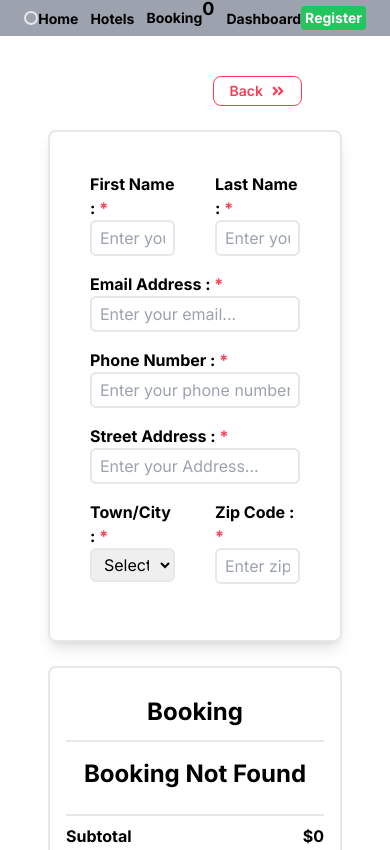
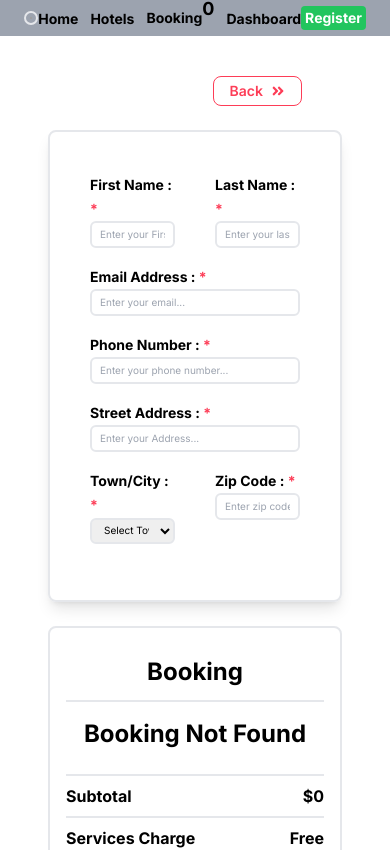
Before and after one commit to Kongkon45/Hotel-Booking-Application-Client-Side-, a Next.js app: page /booking/checkout in a window 390 px wide. Shown: the top 850 px of the page. Built offline with nearby package versions, Linux system fonts and the light colour scheme; grey boxes are pictures that could not be loaded.

Commit message:
responsive issue solve

```diff
--- a/src/app/(landing-layout)/hotels/[id]/page.tsx
+++ b/src/app/(landing-layout)/hotels/[id]/page.tsx
@@ -28,7 +28,7 @@ const HotelDetails = ({ params }: any) => {
   };
 
   return (
-    <div className="lg:flex w-full gap-10 py-10 px-12 items-center ">
+    <div className="h-fit mb-10 lg:flex w-full gap-10 py-6 px-12 items-center ">
       <div className="lg:w-1/2 w-full mx-auto">
         <div className="overflow-hidden">
           <Image
--- a/src/components/auth/login/index.tsx
+++ b/src/components/auth/login/index.tsx
@@ -46,7 +46,7 @@ const LoginPage = () => {
   };
 
   return (
-    <div className="mb-10 px-10">
+    <div className="h-screen mb-10 px-10">
       <h2 className="text-center lg:text-2xl md:text-xl text-md  font-bold my-4">
         User Login Form
       </h2>
--- a/src/components/auth/register/index.tsx
+++ b/src/components/auth/register/index.tsx
@@ -59,7 +59,7 @@ const RegisterPage = () => {
 
   }
   return (
-    <div className='mb-8'>
+    <div className='mb-10 h-screen'>
       <h2 className="text-center lg:text-2xl md:text-xl text-md font-bold my-4">User Registration Form</h2>
       <form className='lg:w-1/3 w-2/3 mx-auto border rounded-lg p-10 shadow-lg ' onSubmit={handleSubmit(onSubmit)}>
 
--- a/src/components/home/booking/checkout/index.tsx
+++ b/src/components/home/booking/checkout/index.tsx
@@ -120,7 +120,7 @@ const CheckoutPage = () => {
     reset();
   };
   return (
-    <div className="px-12 my-10">
+    <div className="px-12 my-10 mb-20">
       <div className="flex justify-end mr-10 mt-4">
         <button className="flex justify-center items-center gap-2 text-sm font-semibold hover:bg-[#fd3d57] hover:text-white border border-[#fd3d57] rounded-lg text-[#fd3d57] py-1 px-4 transition-all ease-in-out duration-700">
           <Link href={`/booking`}>Back</Link>
@@ -133,16 +133,16 @@ const CheckoutPage = () => {
           className="lg:flex w-full justify-center gap-20"
           onSubmit={handleSubmit(onSubmit)}
         >
-          <div className="lg:w-3/6 w-full my-6 border-2 p-10 rounded-lg shadow-lg">
+          <div className="lg:w-3/6 h-fit w-full my-6 border-2 p-10 rounded-lg shadow-lg">
             <div className="flex gap-10 items-center">
               <div className="w-1/2">
-                <label className="text-md font-bold" htmlFor="firstName">
+                <label className="lg:text-md text-sm  font-bold" htmlFor="firstName">
                   First Name : <span className="text-md text-[#fd3d57]">*</span>
                 </label>{" "}
                 <br />
                 <input
-                  className="w-full border-2 hover:border-[#fd3d57] rounded-md py-1 px-2 "
-                  placeholder="Enter your name..."
+                  className="w-full border-2 lg:text-md md:text-sm text-[10px] hover:border-[#fd3d57] rounded-md py-1 px-2 "
+                  placeholder="Enter your First Name..."
                   type="text"
                   {...register("firstName", { required: true })}
                 />
@@ -153,12 +153,12 @@ const CheckoutPage = () => {
                 )}
               </div>
               <div className="w-1/2">
-                <label className="text-md font-bold" htmlFor="lastName">
+                <label className="lg:text-md text-sm font-bold" htmlFor="lastName">
                   Last Name : <span className="text-md text-[#fd3d57]">*</span>
                 </label>{" "}
                 <br />
                 <input
-                  className="w-full border-2 hover:border-[#fd3d57] rounded-md py-1 px-2 "
+                  className="w-full border-2 lg:text-md md:text-sm text-[10px] hover:border-[#fd3d57] rounded-md py-1 px-2 "
                   placeholder="Enter your lastName..."
                   type="text"
                   {...register("lastName", { required: true })}
@@ -171,13 +171,13 @@ const CheckoutPage = () => {
               </div>
             </div>
             <div className="my-4">
-              <label className="text-md font-bold" htmlFor="email">
+              <label className="lg:text-md text-sm font-bold" htmlFor="email">
                 Email Address :{" "}
                 <span className="text-md text-[#fd3d57]">*</span>
               </label>{" "}
               <br />
               <input
-                className="w-full border-2 hover:border-[#fd3d57] rounded-md py-1 px-2 "
+                className="w-full border-2 lg:text-md md:text-sm text-[10px] hover:border-[#fd3d57] rounded-md py-1 px-2 "
                 placeholder="Enter your email..."
                 type="email"
                 {...register("email", { required: true })}
@@ -189,12 +189,12 @@ const CheckoutPage = () => {
               )}
             </div>
             <div className="my-4">
-              <label className="text-md font-bold" htmlFor="phoneNumber">
+              <label className="lg:text-md text-sm font-bold" htmlFor="phoneNumber">
                 Phone Number : <span className="text-md text-[#fd3d57]">*</span>
               </label>{" "}
               <br />
               <input
-                className="w-full border-2 hover:border-[#fd3d57] rounded-md py-1 px-2 "
+                className="w-full border-2 lg:text-md md:text-sm text-[10px] hover:border-[#fd3d57] rounded-md py-1 px-2 "
                 placeholder="Enter your phone number..."
                 type="text"
                 {...register("phoneNumber", { required: true })}
@@ -206,13 +206,13 @@ const CheckoutPage = () => {
               )}
             </div>
             <div className="my-4">
-              <label className="text-md font-bold" htmlFor="address">
+              <label className="lg:text-md text-sm font-bold" htmlFor="address">
                 Street Address :{" "}
                 <span className="text-md text-[#fd3d57]">*</span>
               </label>{" "}
               <br />
               <input
-                className="w-full border-2 hover:border-[#fd3d57] rounded-md py-1 px-2 "
+                className="w-full border-2 lg:text-md md:text-sm text-[10px] hover:border-[#fd3d57] rounded-md py-1 px-2 "
                 placeholder="Enter your Address..."
                 type="text"
                 {...register("address", { required: true })}
@@ -225,12 +225,12 @@ const CheckoutPage = () => {
             </div>
             <div className="flex gap-10 my-4">
               <div className="w-1/2">
-                <label className="text-md font-bold" htmlFor="town/city">
+                <label className="lg:text-md text-sm font-bold" htmlFor="town/city">
                   Town/City : <span className="text-md text-[#fd3d57]">*</span>
                 </label>{" "}
                 <br />
                 <select
-                  className="w-full border-2 hover:border-[#fd3d57] rounded-md py-1 px-2"
+                  className="w-full border-2 lg:text-md md:text-sm text-[10px] hover:border-[#fd3d57] rounded-md py-1 px-2"
                   {...register("city", { required: true })}
                 >
                   <option value="">Select Town/City</option>
@@ -247,12 +247,12 @@ const CheckoutPage = () => {
                 )}
               </div>
               <div className="w-1/2">
-                <label className="text-md font-bold" htmlFor="zipCode">
+                <label className="lg:text-md text-sm font-bold" htmlFor="zipCode">
                   Zip Code : <span className="text-md text-[#fd3d57]">*</span>
                 </label>{" "}
                 <br />
                 <input
-                  className="w-full border-2 hover:border-[#fd3d57] rounded-md py-1 px-2 "
+                  className="w-full border-2 lg:text-md md:text-sm text-[10px] hover:border-[#fd3d57] rounded-md py-1 px-2 "
                   placeholder="Enter zip code..."
                   type="text"
                   {...register("zipCode", { required: true })}
@@ -298,7 +298,7 @@ const CheckoutPage = () => {
                   })
                 )}
               </ul>
-              <div className="my-6">
+              <div className="mt-6 mb-2">
                 <hr className="border my-2" />
                 <h5 className="text-md font-bold flex justify-between items-center">
                   Subtotal <span>${totalPrice}</span>
@@ -315,7 +315,7 @@ const CheckoutPage = () => {
                 <hr className="border my-2" />
                 <div className="flex items-center gap-2 mt-6">
                   <input
-                    className="w-5 h-5"
+                    className="w-4 h-4"
                     type="checkbox"
                     {...register("checkbox", { required: true })}
                   />
@@ -330,7 +330,7 @@ const CheckoutPage = () => {
                 )}
 
                 <button
-                  className="w-full mt-6 bg-[#fd3d57] text-white py-2 px-4 rounded-lg hover:border-2 hover:bg-white hover:text-[#fd3d57] hover:border-[#fd3d57] transition-all duration-200 ease-in-out "
+                  className="w-full mt-6 bg-[#fd3d57] text-white lg:py-2 py-1 lg:px-4 px-2 lg:text-md text-sm rounded-lg hover:border-2 hover:bg-white hover:text-[#fd3d57] hover:border-[#fd3d57] transition duration-200 ease-in-out "
                   type="submit"
                 >
                   PLACE BOOKING
--- a/src/components/home/booking/index.tsx
+++ b/src/components/home/booking/index.tsx
@@ -14,7 +14,7 @@ const BookingPage = () => {
     0
   );
   return (
-    <div className="lg:flex w-full justify-center gap-10 my-10 lg:px-20 md:px-40 px-24">
+    <div className="h-fit mb-20 lg:flex w-full justify-center gap-10 my-10 lg:px-20 md:px-40 px-24">
       <div className="lg:w-2/4 w-full mx-auto">
         <h2 className="w-full flex justify-around lg:text-xl text-md  font-semibold rounded-lg bg-[#e9e4e4] text-black py-1 ">
           <span>Rooms</span>
@@ -30,7 +30,7 @@ const BookingPage = () => {
               return (
                 <li
                   key={room.id}
-                  className="flex justify-between items-center lg:gap-6 md:gap-4 gap-2 border-2 rounded-lg ;lg:p-2 md:p-1 p-0.5 my-6"
+                  className="flex justify-between items-center lg:gap-6 md:gap-4 gap-2 border-2 rounded-lg ;lg:p-2 p-1 my-6"
                 >
                   <img
                     className="lg:w-16 md:w-12 w-10 lg:h-12 md:h-10 h-8"
@@ -86,7 +86,7 @@ const BookingPage = () => {
           </button>
         </div>
         <button
-          className="w-full my-6 bg-[#fd3d57] text-white lg:py-2 py-1 lg:px-4 px-2 rounded-lg hover:border-2 hover:bg-white hover:text-[#fd3d57] hover:border-[#fd3d57] transition-all duration-200 ease-in-out "
+          className="w-full my-6 bg-[#fd3d57] text-white lg:py-2 py-1 lg:px-4 px-2 rounded-lg hover:border-2 hover:bg-white hover:text-[#fd3d57] hover:border-[#fd3d57] transition duration-200 ease-in-out "
           type="submit"
         >
           <Link href="/booking/checkout" className="lg:text-md md:text-sm text-xs">PROCESS TO CHECKOUT</Link>
--- a/src/components/home/dashboard/index.tsx
+++ b/src/components/home/dashboard/index.tsx
@@ -36,7 +36,7 @@ const DashboardPage = () => {
   };
 
   return (
-    <div className="lg:px-12 md:px-6 px-1 my-10">
+    <div className="h-screen mb-10 lg:px-12 md:px-6 px-1 my-10">
       <h2 className="text-center my-4 lg:text-xl md:text-md text-sm font-bold">
         Saved Form Data
       </h2>
```
